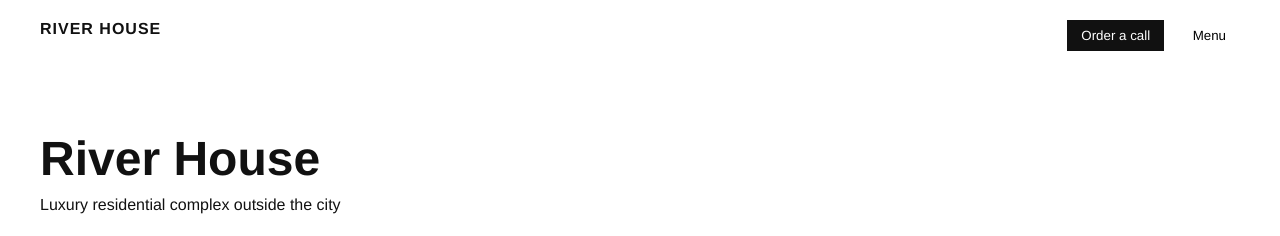
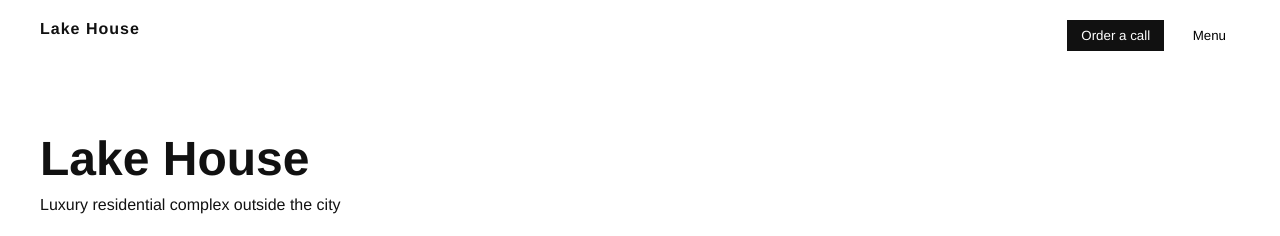
Before and after one commit to juanmirandacazaux/River-house, a plain HTML site: page index.html in a window 1280 px wide. Shown: the top 236 px of the page. Drawn offline with Linux system fonts and the light colour scheme.

Commit message:
Title Update

```diff
--- a/index.html
+++ b/index.html
@@ -9,7 +9,7 @@
 <body>
 
 <header class="header">
-  <div class="logo">RIVER HOUSE</div>
+  <div class="logo">Lake House</div>
   <nav class="nav">
     <button class="btn">Order a call</button>
     <button class="menu">Menu</button>
@@ -17,7 +17,7 @@
 </header>
 
 <section class="hero fade">
-  <h1>River House</h1>
+  <h1>Lake House</h1>
   <p>Luxury residential complex outside the city</p>
   <img src="https://images.unsplash.com/photo-1502673530728-f79b4cab31b1" alt="Building">
 </section>
```
